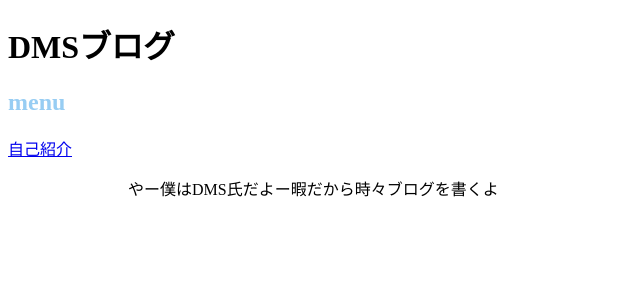
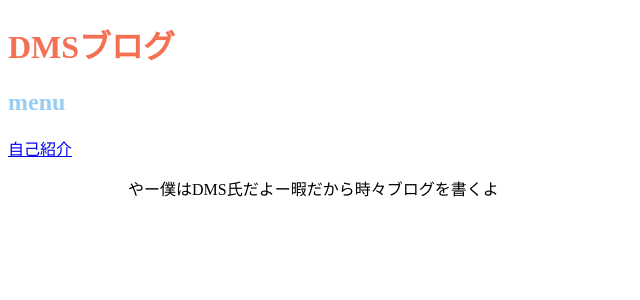
Before and after one commit to tuna2134/siteshot, a Python web app: template templates/index.html in a window 1280 px wide. Shown: the top 300 px of the page, without its empty margins (0-640 px from the left). Run offline with Jinja, Linux system fonts and the light colour scheme; the template is opened without the code that fills it, so the values that code supplies are empty.

Commit message:
Update style.css

```diff
--- a/static/css/style.css
+++ b/static/css/style.css
@@ -2,6 +2,11 @@
 
 html {
   font-size: 100%;
+}
+
+#title {
+  text-algin: center;
+  color: #f37053
 }
 
 .menu {
```
